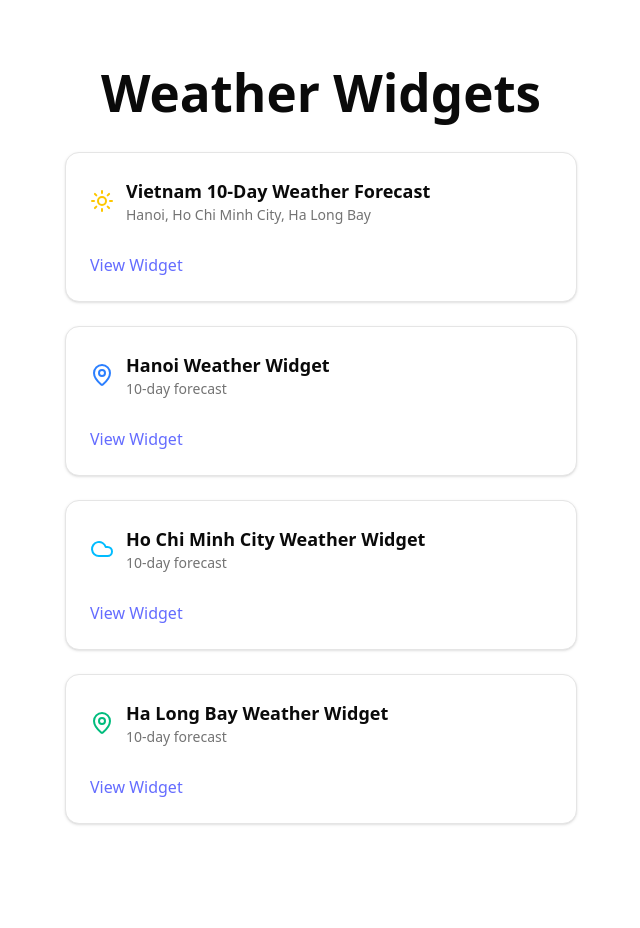
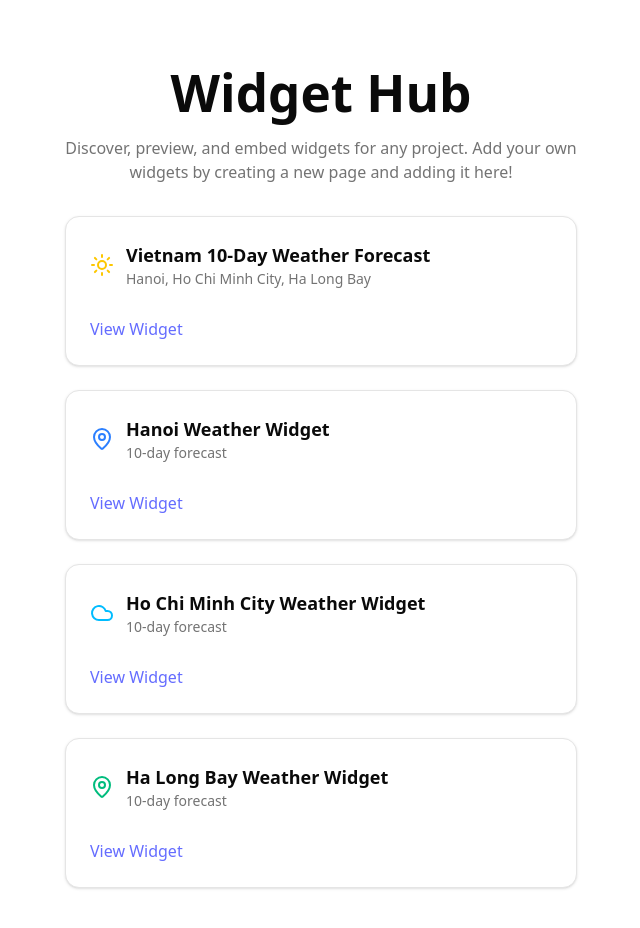
Before and after one commit to n3wth/newth-project, a React (Vite) app: page / in a window 1280 px wide. Shown: the top 928 px of the page, without its empty margins (319-959 px from the left). Before the commit the page ends 888 px from the top, so only its background shows below. Built offline with nearby package versions, Linux system fonts and the light colour scheme.

Commit message:
refactor: generalize project for any embeddable widget type, update docs and home

```diff
--- a/src/App.tsx
+++ b/src/App.tsx
@@ -10,6 +10,7 @@ const NotFound = lazy(() => import('./pages/NotFound'));
 const HanoiWidget = lazy(() => import('./pages/WeatherVietnam').then(m => ({ default: m.HanoiWidget })));
 const HoChiMinhWidget = lazy(() => import('./pages/WeatherVietnam').then(m => ({ default: m.HoChiMinhWidget })));
 const HaLongBayWidget = lazy(() => import('./pages/WeatherVietnam').then(m => ({ default: m.HaLongBayWidget })));
+// Example: const StatsWidget = lazy(() => import('./pages/StatsWidget'));
 
 function App() {
   return (
@@ -17,10 +18,12 @@ function App() {
       <Suspense fallback={<LoadingSpinner />}>
         <Routes>
           <Route path="/" element={<Home />} />
+          {/* Add new widget routes below */}
           <Route path="/weather-vietnam" element={<WeatherVietnam />} />
           <Route path="/vietnam/hanoi" element={<HanoiWidget />} />
           <Route path="/vietnam/hochiminh" element={<HoChiMinhWidget />} />
           <Route path="/vietnam/halongbay" element={<HaLongBayWidget />} />
+          {/* Example: <Route path="/stats" element={<StatsWidget />} /> */}
           <Route path="*" element={<NotFound />} />
         </Routes>
       </Suspense>
--- a/src/pages/Home.tsx
+++ b/src/pages/Home.tsx
@@ -2,59 +2,54 @@ import { Link } from 'react-router-dom';
 import { Card, CardHeader, CardTitle, CardDescription, CardContent } from '@/components/ui/card';
 import { Sun, Cloud, MapPin } from 'lucide-react';
 
+const widgets = [
+  {
+    icon: <Sun className="w-6 h-6 text-yellow-400" />,
+    title: 'Vietnam 10-Day Weather Forecast',
+    description: 'Hanoi, Ho Chi Minh City, Ha Long Bay',
+    path: '/weather-vietnam',
+  },
+  {
+    icon: <MapPin className="w-6 h-6 text-blue-500" />,
+    title: 'Hanoi Weather Widget',
+    description: '10-day forecast',
+    path: '/vietnam/hanoi',
+  },
+  {
+    icon: <Cloud className="w-6 h-6 text-sky-400" />,
+    title: 'Ho Chi Minh City Weather Widget',
+    description: '10-day forecast',
+    path: '/vietnam/hochiminh',
+  },
+  {
+    icon: <MapPin className="w-6 h-6 text-emerald-500" />,
+    title: 'Ha Long Bay Weather Widget',
+    description: '10-day forecast',
+    path: '/vietnam/halongbay',
+  },
+  // Add new widgets here!
+];
+
 export default function Home() {
   return (
     <div className="min-h-screen w-full flex flex-col items-center justify-center bg-background py-16 px-4">
-      <h1 className="text-3xl font-bold mb-8 text-center">Weather Widgets</h1>
+      <h1 className="text-3xl font-bold mb-4 text-center">Widget Hub</h1>
+      <p className="text-muted-foreground mb-8 text-center max-w-lg">Discover, preview, and embed widgets for any project. Add your own widgets by creating a new page and adding it here!</p>
       <div className="flex flex-col gap-6 w-full max-w-lg">
-        <Card>
+        {widgets.map((widget, i) => (
+          <Card key={i}>
             <CardHeader className="flex flex-row items-center gap-3 pb-1">
-            <Sun className="w-6 h-6 text-yellow-400" />
+              {widget.icon}
               <div>
-              <CardTitle className="text-lg">Vietnam 10-Day Weather Forecast</CardTitle>
-              <CardDescription>Hanoi, Ho Chi Minh City, Ha Long Bay</CardDescription>
+                <CardTitle className="text-lg">{widget.title}</CardTitle>
+                <CardDescription>{widget.description}</CardDescription>
               </div>
             </CardHeader>
             <CardContent className="pt-0 flex flex-col gap-1">
-            <Link to="/weather-vietnam" className="text-primary underline font-medium">View Widget</Link>
+              <Link to={widget.path} className="text-primary underline font-medium">View Widget</Link>
             </CardContent>
           </Card>
-        <Card>
-          <CardHeader className="flex flex-row items-center gap-3 pb-1">
-            <MapPin className="w-6 h-6 text-blue-500" />
-            <div>
-              <CardTitle className="text-lg">Hanoi Weather Widget</CardTitle>
-              <CardDescription>10-day forecast</CardDescription>
-            </div>
-          </CardHeader>
-          <CardContent className="pt-0 flex flex-col gap-1">
-            <Link to="/vietnam/hanoi" className="text-primary underline font-medium">View Widget</Link>
-          </CardContent>
-        </Card>
-        <Card>
-          <CardHeader className="flex flex-row items-center gap-3 pb-1">
-            <Cloud className="w-6 h-6 text-sky-400" />
-            <div>
-              <CardTitle className="text-lg">Ho Chi Minh City Weather Widget</CardTitle>
-              <CardDescription>10-day forecast</CardDescription>
-            </div>
-          </CardHeader>
-          <CardContent className="pt-0 flex flex-col gap-1">
-            <Link to="/vietnam/hochiminh" className="text-primary underline font-medium">View Widget</Link>
-          </CardContent>
-        </Card>
-        <Card>
-          <CardHeader className="flex flex-row items-center gap-3 pb-1">
-            <MapPin className="w-6 h-6 text-emerald-500" />
-            <div>
-              <CardTitle className="text-lg">Ha Long Bay Weather Widget</CardTitle>
-              <CardDescription>10-day forecast</CardDescription>
-            </div>
-          </CardHeader>
-          <CardContent className="pt-0 flex flex-col gap-1">
-            <Link to="/vietnam/halongbay" className="text-primary underline font-medium">View Widget</Link>
-          </CardContent>
-        </Card>
+        ))}
       </div>
     </div>
   );
```
Also changed, not shown: 2 other files (tests, documents, lock files or other folders). Lines whose indentation alone changed are shown as unchanged.
